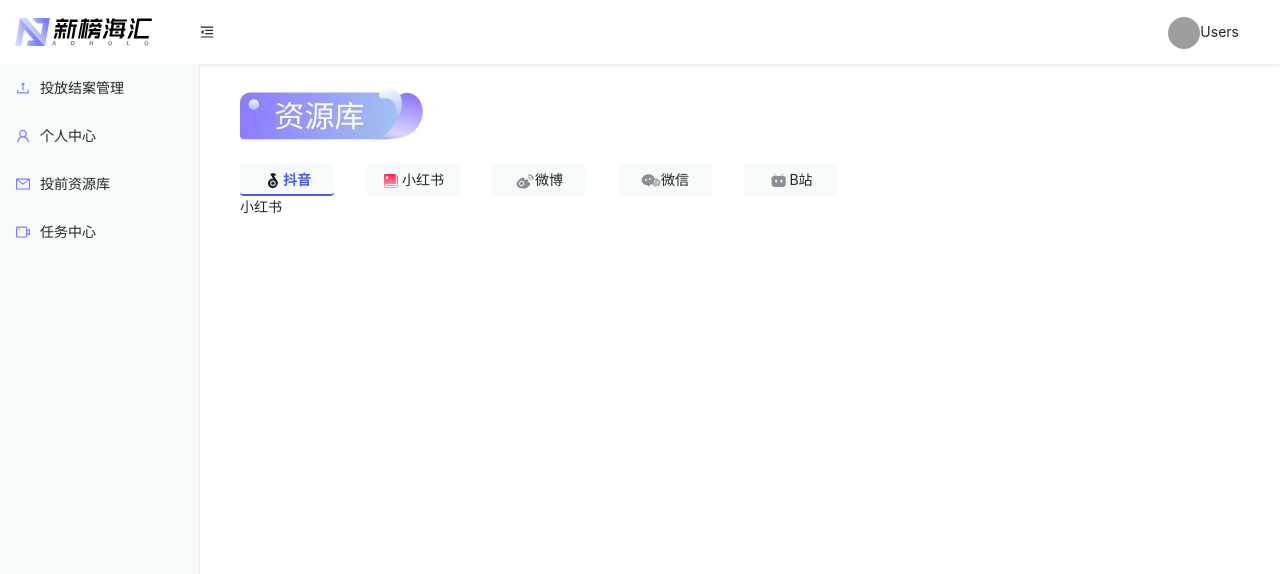
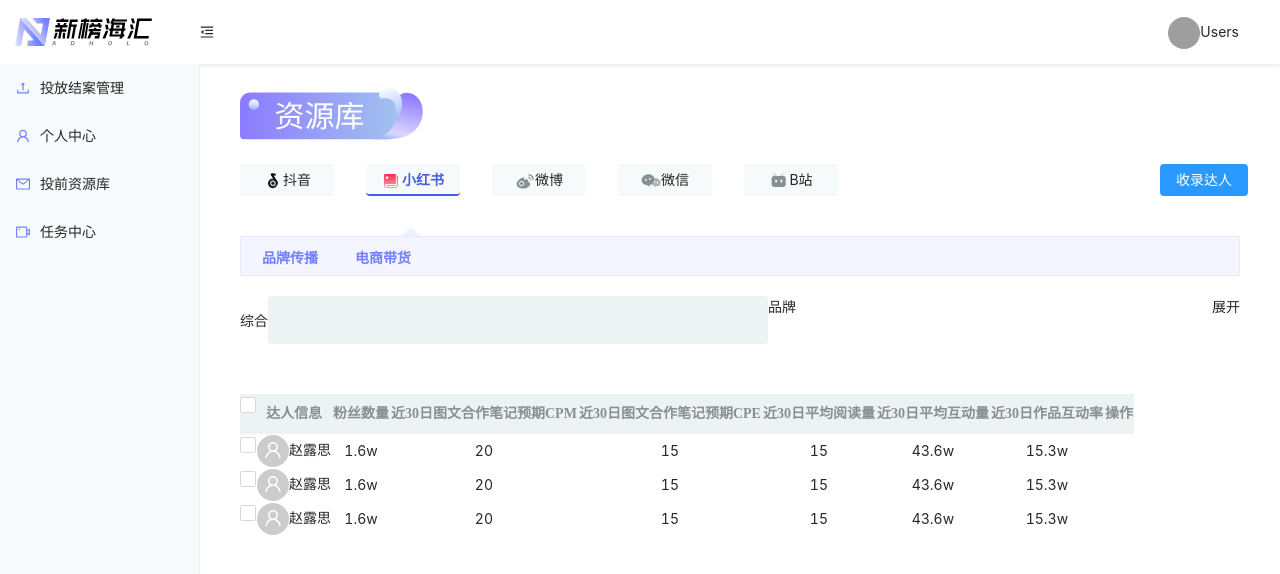
Before and after one commit to MarsYh/my-app, a React app: page /resource/redbook in a window 1280 px wide. Shown: the top 574 px of the page. Built offline with nearby package versions, Linux system fonts and the light colour scheme; grey boxes are pictures that could not be loaded.

Commit message:
代码改动

```diff
--- /dev/null
+++ b/src/pages/Resource/Redbook/Head/index.jsx
@@ -0,0 +1,14 @@
+// 小红书界面头部管理
+import React from 'react'
+import styles from './index.module.less'
+const Head = () => {
+  return (
+    <div className={styles.head}>
+      <div className={styles.trangle}></div>
+      <button>品牌传播</button>
+      <button>电商带货</button>
+    </div>
+  )
+}
+
+export default Head
--- /dev/null
+++ b/src/pages/Resource/Redbook/Head/index.module.less
@@ -0,0 +1,34 @@
+.head {
+  margin-right: 0;
+  display: flex;
+  width: 100%;
+  height: 40px;
+  background: rgba(114, 127, 255, 0.08);
+  border: 1px solid rgba(114, 127, 255, 0.102);
+  opacity: 1;
+  border-radius: 1px;
+  padding: 10px 15px;
+  > .trangle {
+    position: absolute;
+    width: 0;
+    height: 0;
+    margin-left: 145px;
+    margin-top: -20px;
+    border-left: 10px solid #fff;
+    border-right: 10px solid #fff;
+    border-bottom: 9px solid rgba(114, 127, 255, 0.102);
+    opacity: 1;
+  }
+  > button {
+    margin-right: 25px;
+    height: 19px;
+    font-size: 14px;
+    font-family: Microsoft YaHei;
+    font-weight: bold;
+    color: #727fff;
+    opacity: 1;
+    border: none;
+    cursor: pointer;
+    background: none;
+  }
+}
--- /dev/null
+++ b/src/pages/Resource/Redbook/List/index.jsx
@@ -0,0 +1,70 @@
+// 小红书界面表格管理
+import { Checkbox, Avatar } from 'antd'
+import { UserOutlined } from '@ant-design/icons'
+import React from 'react'
+import styles from './index.module.less'
+
+const List = () => {
+  return (
+    <div className={styles.list}>
+      <div className={styles.head}>
+        <table>
+          <thead>
+            <Checkbox />
+            <th>达人信息</th>
+            <th>粉丝数量</th>
+            <th>近30日图文合作笔记预期CPM</th>
+            <th>近30日图文合作笔记预期CPE</th>
+            <th>近30日平均阅读量</th>
+            <th>近30日平均互动量</th>
+            <th>近30日作品互动率</th>
+            <th>操作</th>
+          </thead>
+          <tbody>
+            <tr>
+              <Checkbox />
+              <td>
+                <Avatar icon={<UserOutlined />} />
+                赵露思
+              </td>
+              <td>1.6w</td>
+              <td>20</td>
+              <td>15</td>
+              <td>15</td>
+              <td>43.6w</td>
+              <td>15.3w</td>
+            </tr>
+            <tr className={styles.second}>
+              <Checkbox />
+              <td>
+                <Avatar icon={<UserOutlined />} />
+                赵露思
+              </td>
+              <td>1.6w</td>
+              <td>20</td>
+              <td>15</td>
+              <td>15</td>
+              <td>43.6w</td>
+              <td>15.3w</td>
+            </tr>
+            <tr>
+              <Checkbox />
+              <td>
+                <Avatar icon={<UserOutlined />} />
+                赵露思
+              </td>
+              <td>1.6w</td>
+              <td>20</td>
+              <td>15</td>
+              <td>15</td>
+              <td>43.6w</td>
+              <td>15.3w</td>
+            </tr>
+          </tbody>
+        </table>
+      </div>
+    </div>
+  )
+}
+
+export default List
--- /dev/null
+++ b/src/pages/Resource/Redbook/List/index.module.less
@@ -0,0 +1,18 @@
+.list {
+  margin-top: 50px;
+  > .head thead {
+    width: 460px;
+    height: 40px;
+    background: #edf2f2;
+    opacity: 1;
+    border-radius: 4px 0px 0px 4px;
+    font-size: 14px;
+    font-family: Microsoft YaHei UI;
+    font-weight: 400;
+    line-height: 22px;
+    color: #889191;
+  }
+  > tbody tr {
+    height: 125px;
+  }
+}
--- /dev/null
+++ b/src/pages/Resource/Redbook/Search/index.jsx
@@ -0,0 +1,19 @@
+// 小红书界面搜索管理
+import React from 'react'
+import styles from './index.module.less'
+const Search = () => {
+  return (
+    <div className={styles.search}>
+      <div className={styles.searchInput}>
+        <div>
+          综合
+          <input type="" />
+        </div>
+        <div>品牌</div>
+      </div>
+      <div className={styles.expand}>展开</div>
+    </div>
+  )
+}
+
+export default Search
--- /dev/null
+++ b/src/pages/Resource/Redbook/Search/index.module.less
@@ -0,0 +1,16 @@
+.search {
+  margin-top: 20px;
+  display: flex;
+  justify-content: space-between;
+  > .searchInput {
+    display: flex;
+  }
+}
+input {
+  width: 500px;
+  height: 48px;
+  background: #edf2f2;
+  opacity: 1;
+  border-radius: 4px;
+  border: none;
+}
--- a/src/pages/Resource/Redbook/index.jsx
+++ b/src/pages/Resource/Redbook/index.jsx
@@ -1,8 +1,17 @@
 // 小红书界面管理
 import React from 'react'
-
+import styles from './index.module.less'
+import List from './List'
+import Head from './Head'
+import Search from './Search'
 const Redbook = () => {
-  return <div>小红书</div>
+  return (
+    <div className={styles.container}>
+      <Head />
+      <Search />
+      <List />
+    </div>
+  )
 }
 
 export default Redbook
--- /dev/null
+++ b/src/pages/Resource/Redbook/index.module.less
@@ -0,0 +1,5 @@
+.container {
+  width: 100%;
+  text-align: center;
+  margin-top: 40px;
+}
--- a/src/pages/Resource/index.jsx
+++ b/src/pages/Resource/index.jsx
@@ -8,7 +8,7 @@
 
 const Manage = () => {
   const navigate = useNavigate()
-  const [activekey, setActivekey] = useState('/resource/tiktok')
+  const [activekey, setActivekey] = useState('/resource/redbook')
   function handleRoute(route) {
     setActivekey(route)
     navigate(route)
@@ -28,6 +28,7 @@
             <span>{item.label}</span>
           </div>
         ))}
+        <div className={styles.button}>收录达人</div>
       </div>
       {/* 显示路由容器 */}
       <Outlet />
--- a/src/pages/Resource/index.module.less
+++ b/src/pages/Resource/index.module.less
@@ -15,6 +15,17 @@
       opacity: 0.8;
     }
   }
+  > .button {
+    position: absolute;
+    right: 0;
+    width: 88px;
+    height: 32px;
+    background: #2998ff;
+    opacity: 1;
+    border-radius: 4px;
+    text-align: center;
+    color: #ffffff;
+  }
 }
 
 .active {
```
